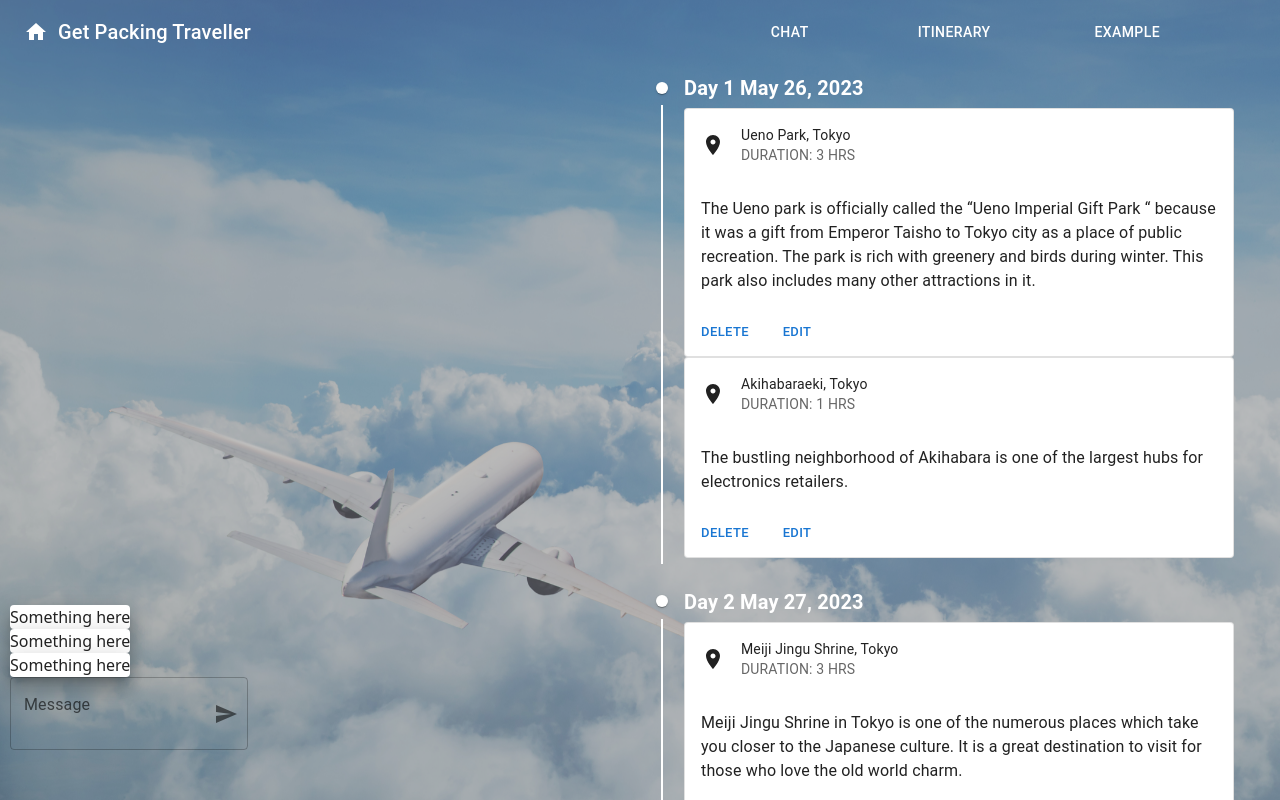
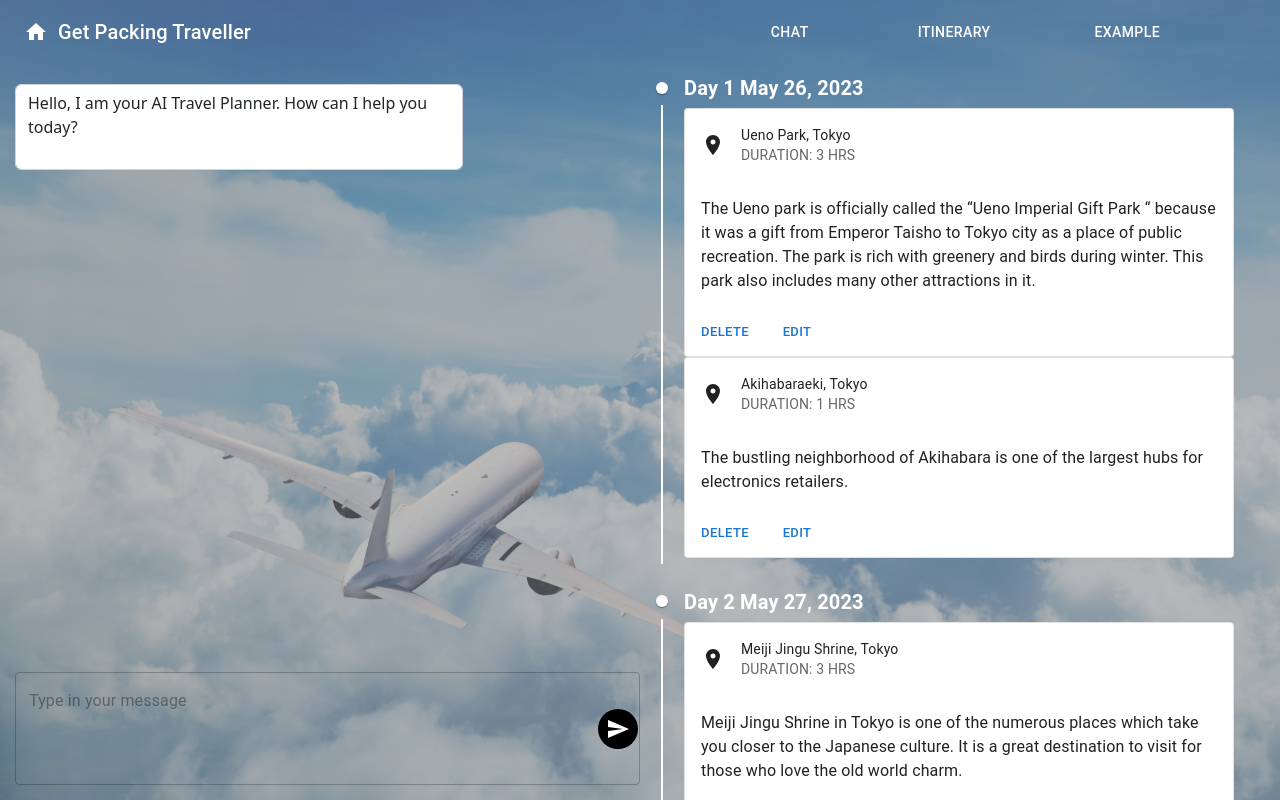
Before and after one commit to Monash-FIT3170/AI_Travel_Plan, a React (Create React App) app in the folder client/: page /chat in a window 1280 px wide. Built offline with nearby package versions, Linux system fonts and the light colour scheme.

Commit message:
feat: chatbox page looks like the figma

```diff
--- a/client/src/components/chatbox/ChatBox.jsx
+++ b/client/src/components/chatbox/ChatBox.jsx
@@ -4,6 +4,7 @@ import { TextField } from "@mui/material";
 import Box from "@mui/material/Box";
 import MessageList from "./MessageList";
 import MessageCard from "./MessageCard";
+import { Form, FormControl } from "react-bootstrap";
 
 import React, { useState } from "react";
 
@@ -11,25 +12,51 @@ import React, { useState } from "react";
  * Contains the entire code for a chat box area, including text field, message display.
  * @returns
  */
-export default function ChatBox() {
+export default function Chatbox () {
   /**
    * State - inputValue: the value in the text box
    */
   const [inputValue, setInputValue] = useState("");
 
   /**
+   * State - outboxValue: the output value from the server
+   */
+   const [outboxValue, setOutboxValue] = useState("");
+
+  /**
    * State - messges: list of messages in this chat
    */
-  const [messages, setMessages] = useState([]);
+   const [messages, setMessages] = useState([
+    { text: "Hello, I am your AI Travel Planner. How can I help you today?", sender: "server" },
+  ]);
 
   /**
    * Method call when the button is clicked
    * TODO: need to add openai api routing here.
    * TODO: create new message and add it to the message list
    */
-  const handleButtonClick = () => {
+  const handleButtonClick = (event) => {
     addMessage(inputValue);
+    event.preventDefault();
+
+   // Placeholder message while fetching
+    setOutboxValue("Loading...");
+
+    // Simulating API call, replace with actual server's response
+    setTimeout(() => {
+      const response = "testing";
+
+      // Add user's input message and server's response to the messages state
+      const updatedMessages = [
+        ...messages,
+        { text: inputValue, sender: "user" },
+        { text: response, sender: "server" },
+      ];
+      setMessages(updatedMessages);
+
+      // Clear the input field
       setInputValue("");
+    });
   };
 
   /**
@@ -59,37 +86,70 @@ export default function ChatBox() {
    * jsx render
    */
   return (
-    <div
-      style={{
-        position: "fixed",
-        bottom: "50px",
-        left: "10px",
-        right: "150px",
-      }}
-    >
-      <Box display="flex" alignItems="center">
-        <MessageList />
-      </Box>
+    // Flexbox with 73% fixed height so messages don't overlap on the input text field
+    <div style={{ display: "flex", height: "73vh" }}>
+      {/* Scrolling div for messages*/}
+      <div style={{ flex: "1", overflowY: "auto", paddingTop: "20px"}}>
+        {/* Display each Message */}
+        {messages.map((message, index) => (
+          <div key={index} style={{ display: "flex" }}>
+            {/* Message from Server */}
+            {message.sender === "server" && (
+              <div style={{ marginRight: "auto", marginBottom: "10px", marginLeft: "15px", width: "70%" }}>
+                <FormControl
+                  as="textarea"
+                  rows={3}
+                  value={message.text}
+                  readOnly
+                  style={{ resize: "none" }}
+                />
+              </div>
+            )}
+            {/* Message from User */}
+            {message.sender === "user" && (
+              <div style={{ marginLeft: "auto", marginBottom: "10px", width: "70%" }}>
+                <FormControl
+                  as="textarea"
+                  rows={3}
+                  value={message.text}
+                  readOnly
+                  style={{ resize: "none" }}
+                />
+              </div>
+            )}
+          </div>
+        ))}
+      </div>
+      {/* Input message text field */}
+      <div style={{ position: "fixed", bottom: "0", left: "0", width: "100%", padding: "10px" }}>
+        <Form onSubmit={handleButtonClick}>
+          <Form.Group style={{ margin: "0", padding: "5px" }}>
             <Box display="flex" alignItems="center">
               <TextField
-
+                type="text"
+                placeholder="Type in your message"
+                value={inputValue}
+                onChange={handleInputEnter}
                 multiline
-          onChange={(value) => handleInputEnter(value)}
-          value={inputValue}
-          maxRows="4"
-          minRows="1"
-          label="Message"
+                rows={1}
+                style={{ width: "50%", resize: "none" }}
                 variant="outlined"
-          id="fullWidth"
                 InputProps={{
                   endAdornment: (
-              <IconButton onClick={handleButtonClick} edge="end">
+                    <IconButton
+                      type="submit"
+                      edge="end"
+                      style={{ color: "white", backgroundColor: "black" }}
+                    >
                       <SendIcon />
                     </IconButton>
                   ),
                 }}
               />
             </Box>
+          </Form.Group>
+        </Form>
+      </div>
     </div>
   );
-}
+};
```
Lines whose indentation alone changed are shown as unchanged.
